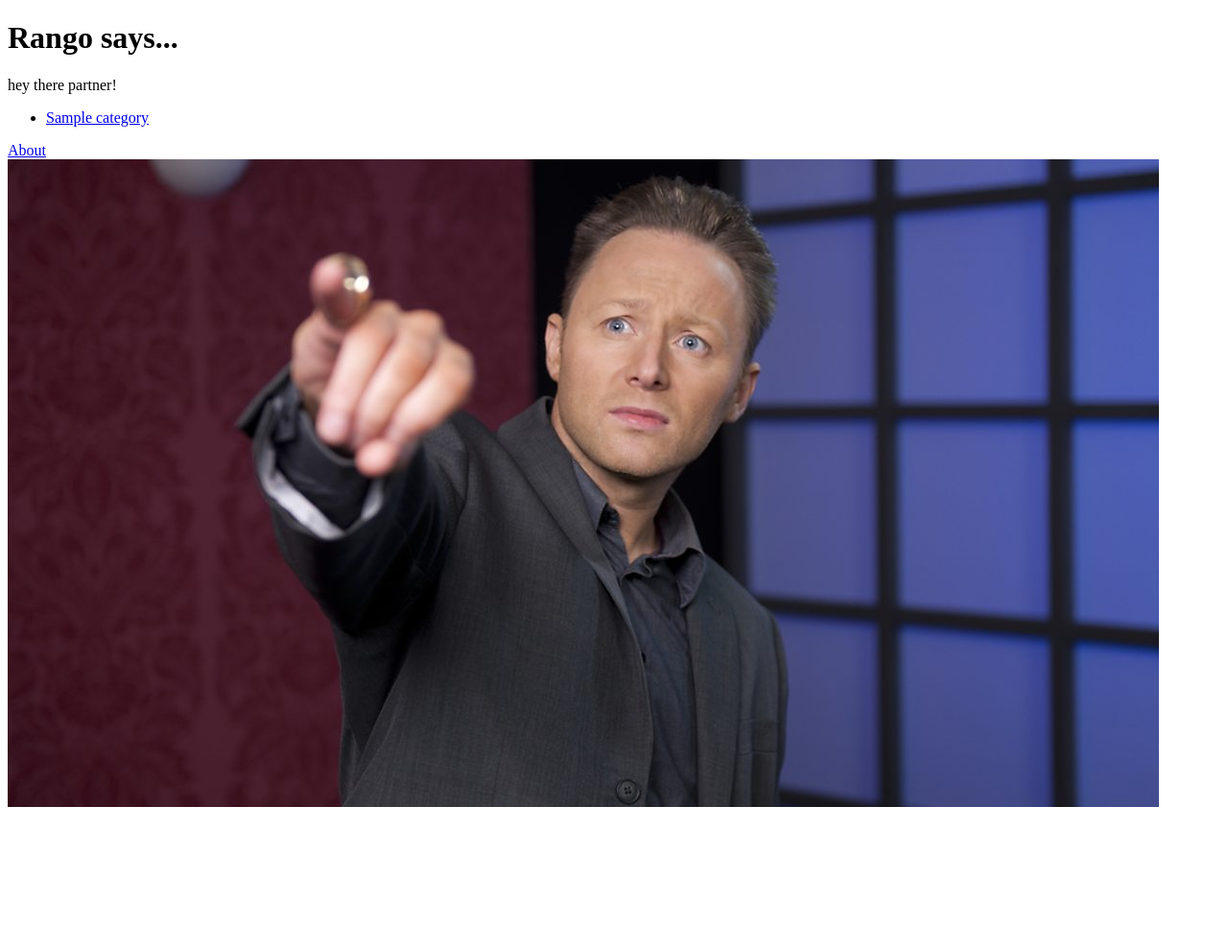
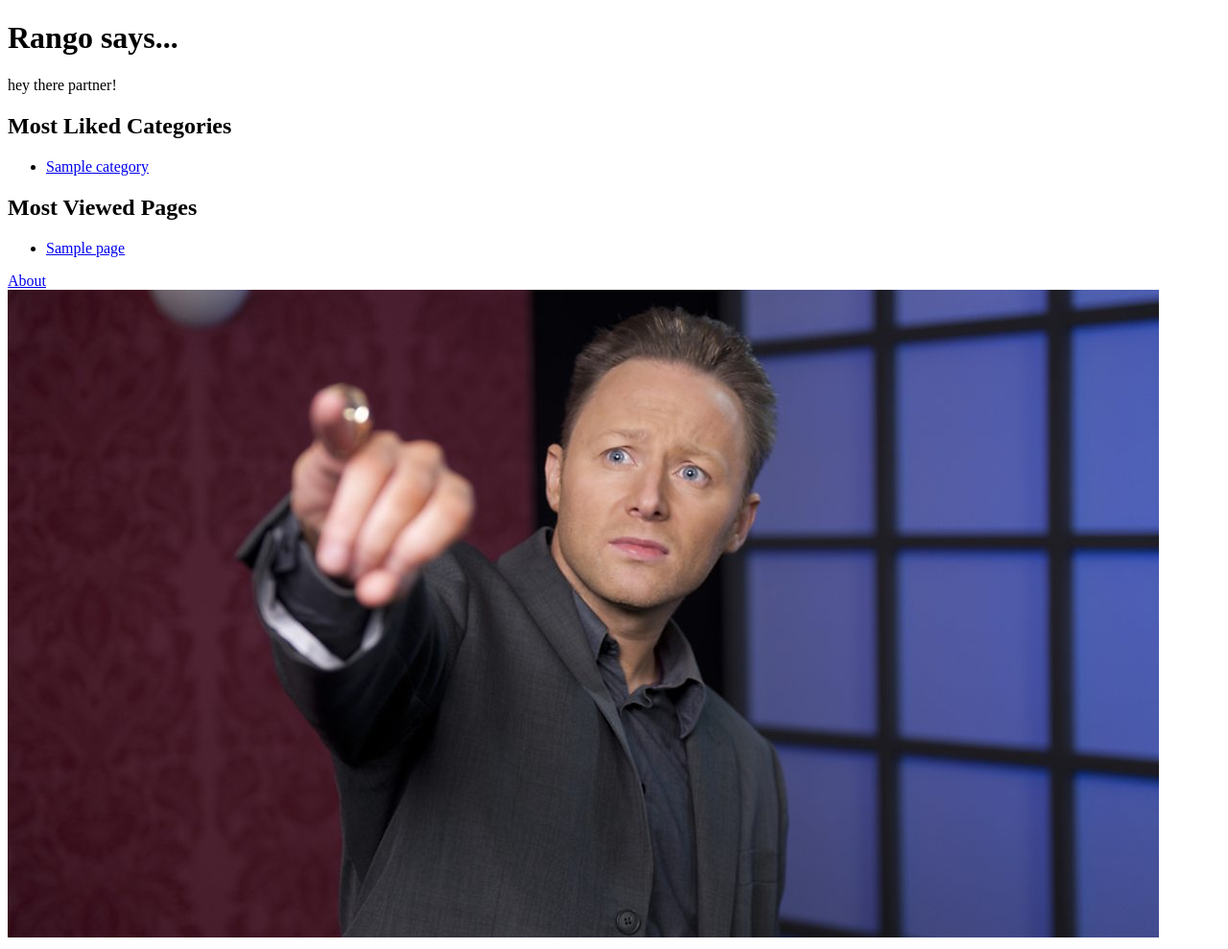
Before and after one commit to 2320989B/tango_with_django_project, a Django app: page / in a window 1280 px wide. Shown: the whole page at 96% size. Before the commit the page ends 841 px from the top, so only its background shows below. Run offline with Django 3.2, Linux system fonts and the light colour scheme; tables that the repository leaves empty hold one stand-in row (values such as "Sample post").

Commit message:
sec 6 complete

```diff
--- a/rango/views.py
+++ b/rango/views.py
@@ -9,7 +9,9 @@ def index(request):
     # Place the list in our context_dict dictionary that will be passed
     # to the template engine.
     category_list = Category.objects.order_by('-likes')[:5]
-    context_dict = {'categories': category_list}
+    page_list = Page.objects.order_by('-views')[:5]
+    context_dict = {'categories': category_list,
+                    'pages': page_list}
 
     # Return a rendered response to send to the client.
     # We make use of the shortcut function to make our lives easier.
--- a/templates/rango/category.html
+++ b/templates/rango/category.html
@@ -3,6 +3,7 @@
     <head>
         <title>Rango</title>
     </head>
+
     <body>
             <div>
             {% if category %}
@@ -20,5 +21,10 @@
                 The specified category does not exist!
             {% endif %}
         </div>
+
+        <div>
+            <a href="/rango/">Index</a><br />
+        </div>
     </body>
+
 </html>
--- a/templates/rango/index.html
+++ b/templates/rango/index.html
@@ -10,6 +10,7 @@
         <div>hey there partner!</div>
 
         <div>
+            <h2>Most Liked Categories</h2>
             {% if categories %}
                 <ul>
                     {% for category in categories %}
@@ -22,6 +23,19 @@
         </div>
 
         <div>
+            <h2>Most Viewed Pages</h2>
+            {% if pages %}
+                <ul>
+                    {% for page in pages %}
+                        <li><a href="{{ page.url }}">{{ page.title }}</a></li>
+                    {% endfor %}
+                </ul>
+            {% else %}
+                <strong>There are no pages present.</strong>
+            {% endif %}
+        </div>
+
+        <div>
             <a href="/rango/about/">About</a><br />
             <img src="{% static 'images/rango.jpg' %}" alt="Picture of Rango" />
         </div>
```
Lines whose indentation alone changed are shown as unchanged.
